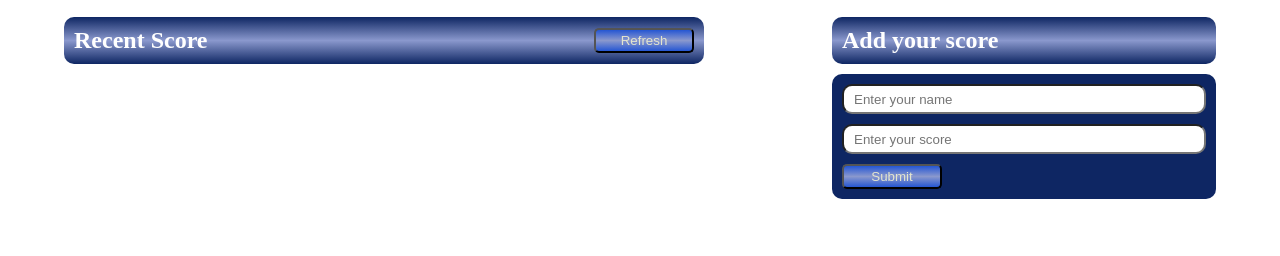
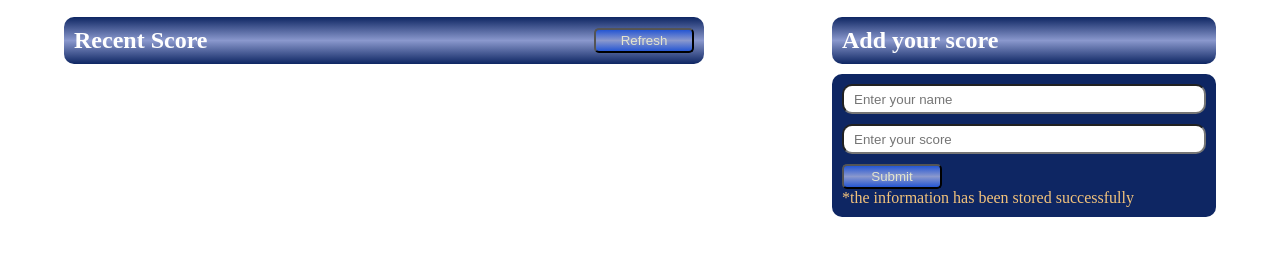
Before and after one commit to Nahid1911/LeadersBoard, a website built with webpack: page src/index.html in a window 1280 px wide. Both pictures are taken after typing "Sample", "5" into the empty fields and a click on the button "Submit". Shown: the part 66-322 px from the top of the page. Built offline with nearby package versions, Linux system fonts and the light colour scheme; no server answers.

Commit message:
eslint error correction

```diff
--- a/src/index.js
+++ b/src/index.js
@@ -27,12 +27,14 @@ document.getElementById('refreshButton').addEventListener('click', async () => {
 });
 
 
-document.getElementById('submit').addEventListener('click', async () => {
+const submitBtn = document.getElementById('submit');
+submitBtn.addEventListener('click', async () => {
   const playerName = document.getElementById('nameInput').value;
   const score = parseInt(document.getElementById('scoreInput').value);
   await saveScore(playerName, score);
   document.getElementById('nameInput').value = '';
   document.getElementById('scoreInput').value = '';
+  submitBtn.insertAdjacentHTML("afterend", '<span>*the information has been stored successfully</span>')
 });
 
 const data = await fetchScores();
--- a/src/style.css
+++ b/src/style.css
@@ -83,6 +83,10 @@ tbody > tr {
   padding: 10px;
 }
 
+span {
+  color: #f3c37b;
+}
+
 tbody > tr:nth-child(even) {
   background-color: rgb(82, 200, 236);
 }
```
Also changed, not shown: dist/main.js.
